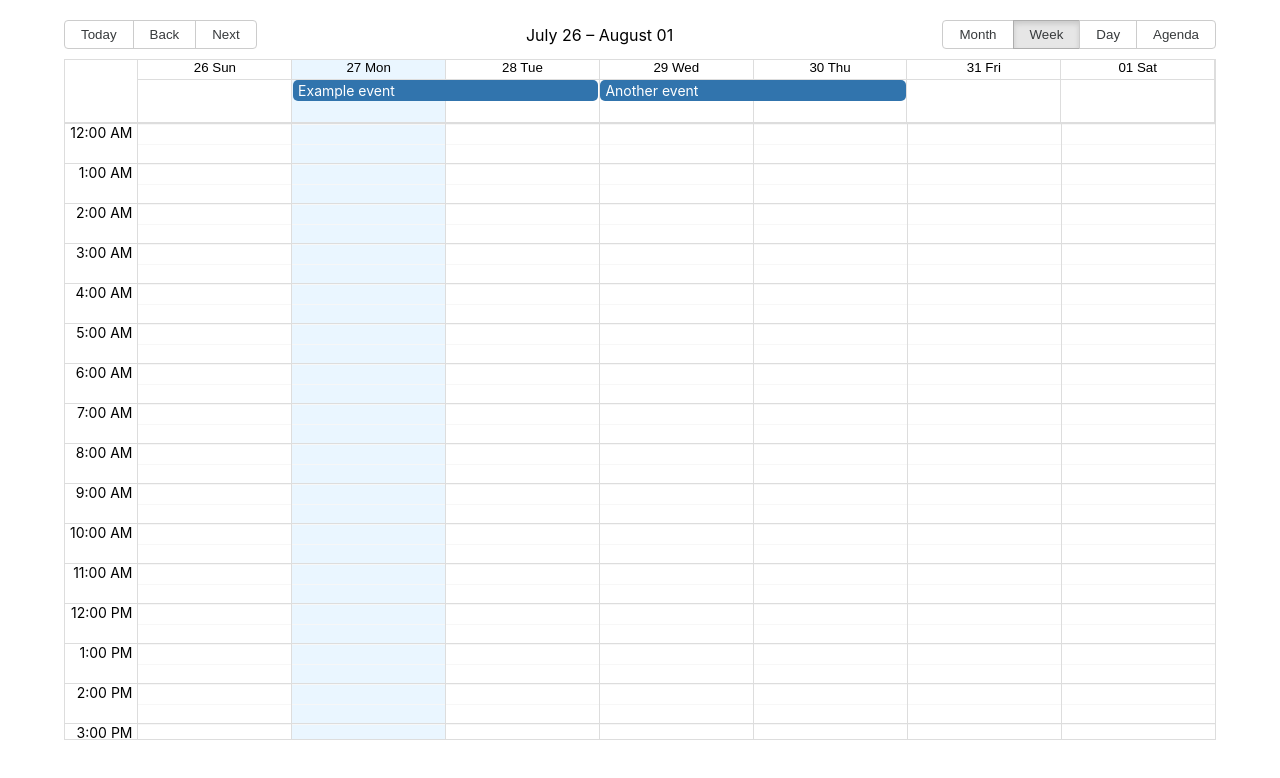
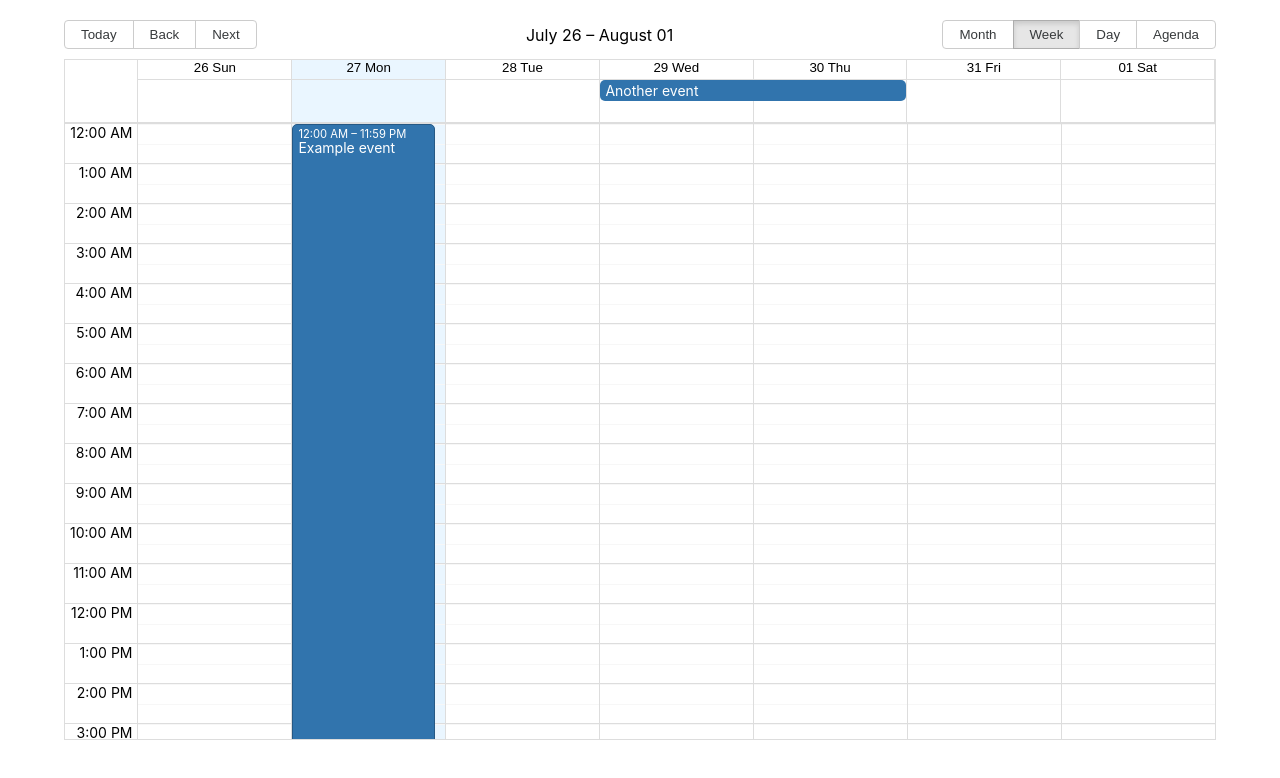
Before and after one commit to conste11ations/dispatcher-task-scheduler, a React (Create React App) app: page / in a window 1280 px wide. Shown: the top 778 px of the page. Built offline with nearby package versions, Linux system fonts and the light colour scheme.

Commit message:
delete functionality and changed starting examples

```diff
--- a/src/App.tsx
+++ b/src/App.tsx
@@ -29,22 +29,30 @@ function App() {
   const showEditForm = (event: any) => {
     setActiveEvent(event);
     setShow(true);
-  }
+  };
 
   const hideEditForm = () => {
     setShow(false);
-  }
+  };
 
   const updateEvent = (activeEvent: Event, updatedEvent: Event) => {
 
     const eventCopy = events.events.filter(e => !isActiveEvent(activeEvent, e));
     const parsedUpdatedEvent = (e: any) => {
       return { title: e.title, start: e.startDate, end: e.endDate, resource: e.resource }
-    }
+    };
 
     setEvents({ events: [...eventCopy, parsedUpdatedEvent(updatedEvent)] });
+    setActiveEvent(undefined);
     hideEditForm();
-  }
+  };
+
+  const deleteEvent = (activeEvent: Event) => {
+    const eventCopy = events.events.filter(e => !isActiveEvent(activeEvent, e));
+    setEvents({ events: [...eventCopy] });
+    setActiveEvent(undefined);
+    hideEditForm();
+  };
 
   const handleSelect = ({ start, end, slots = [start, end], action = 'click' }: { start: any, end: any, slots: Date[] | string[], action: string }) => {
     const title = window.prompt('New Event name')
@@ -57,6 +65,7 @@ function App() {
     <div className="App">
       <Task
         updateEvent={updateEvent}
+        deleteEvent={deleteEvent}
         activeEvent={activeEvent}
         show={show}
         onCancel={hideEditForm}>
--- a/src/components/Edit.tsx
+++ b/src/components/Edit.tsx
@@ -5,6 +5,7 @@ import FormikDateTime from "./FormikDateTime";
 
 interface t {
   updateEvent: any,
+  deleteEvent: any,
   activeEvent: Event,
   onCancel: any,
   show: boolean,
@@ -25,7 +26,7 @@ export interface Event {
   resource?: any;
 }
 
-const Edit = ({ updateEvent, activeEvent, onCancel, show }: t) => {
+const Edit = ({ updateEvent, deleteEvent, activeEvent, onCancel, show }: t) => {
   const showHideClassName = show ? "edit display-block" : "edit display-none";
   const initValues = { title: activeEvent.title, startDate: activeEvent.start, endDate: activeEvent.end, resource: activeEvent.resource }
   // console.log("nit", initValues);
@@ -74,7 +75,7 @@ const Edit = ({ updateEvent, activeEvent, onCancel, show }: t) => {
             <div>
               <button className="button" type="submit">Update</button>
               <button className="button" type="button" value="back" onClick={() => onCancel()}>Cancel</button>
-              <button className="button" type="button">Delete</button>
+              <button className="button" type="button" onClick={() => deleteEvent(activeEvent)}>Delete</button>
             </div>
           </form>
         )}
--- a/src/components/index.tsx
+++ b/src/components/index.tsx
@@ -14,7 +14,7 @@ export default function Task(props: any) {
   return (
     <>
     <div>
-    {props.activeEvent && <Edit updateEvent={props.updateEvent} activeEvent={props.activeEvent} show={props.show} onCancel={props.onCancel}></Edit>}
+    {props.activeEvent && <Edit updateEvent={props.updateEvent} deleteEvent={props.deleteEvent} activeEvent={props.activeEvent} show={props.show} onCancel={props.onCancel}></Edit>}
     </div>
     </>
   );
--- a/src/constants/events.tsx
+++ b/src/constants/events.tsx
@@ -3,8 +3,8 @@ import moment from "moment";
 export const defaultEventsState = {
   events: [
     {
-      start: moment().toDate(),
-      end: moment().add(1, "days").toDate(),
+      start: moment().startOf("day").toDate(),
+      end: moment().endOf("day").toDate(),
       title: "Example event"
     },
     {
```
